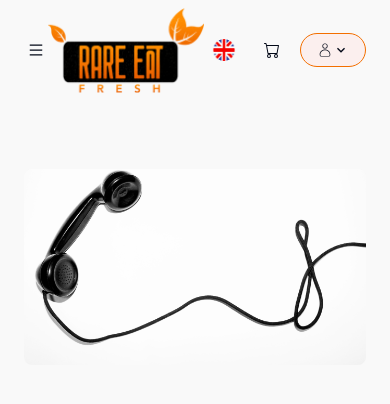
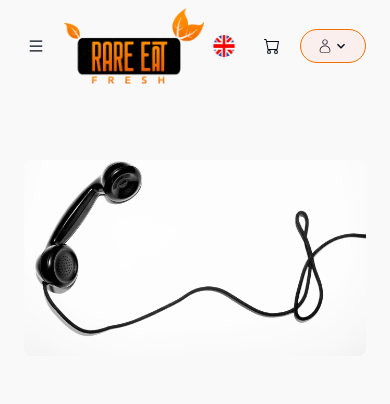
Before and after one commit to ProfessorDy/assessment, a Next.js app: page / in a window 390 px wide. Shown: the top 404 px of the page. Built offline with nearby package versions, Linux system fonts and the light colour scheme.

Commit message:
Adjust mobile nav

```diff
--- a/components/Header.tsx
+++ b/components/Header.tsx
@@ -38,6 +38,7 @@ const Header = () => {
             <Container>
 
                 <div className="flex justify-between items-center">
+                    <div className="flex items-center gap-4 sm:gap-8">
                         <Sheet>
                             <SheetTrigger>
                                 <AiOutlineMenu className="w-6 lg:hidden" />
@@ -62,6 +63,7 @@ const Header = () => {
                                 alt="Logo"
                             />
                         </Link>
+                    </div>
                     <nav className="lg:flex gap-8 hidden ">
                         {routes.map((route) => (
                             <Link className="px-[.625rem] text-[#131313] hover:text-[#F36F00] transition-colors" key={route.label} href={route.href}>{route.label}</Link>
```
Lines whose indentation alone changed are shown as unchanged.
